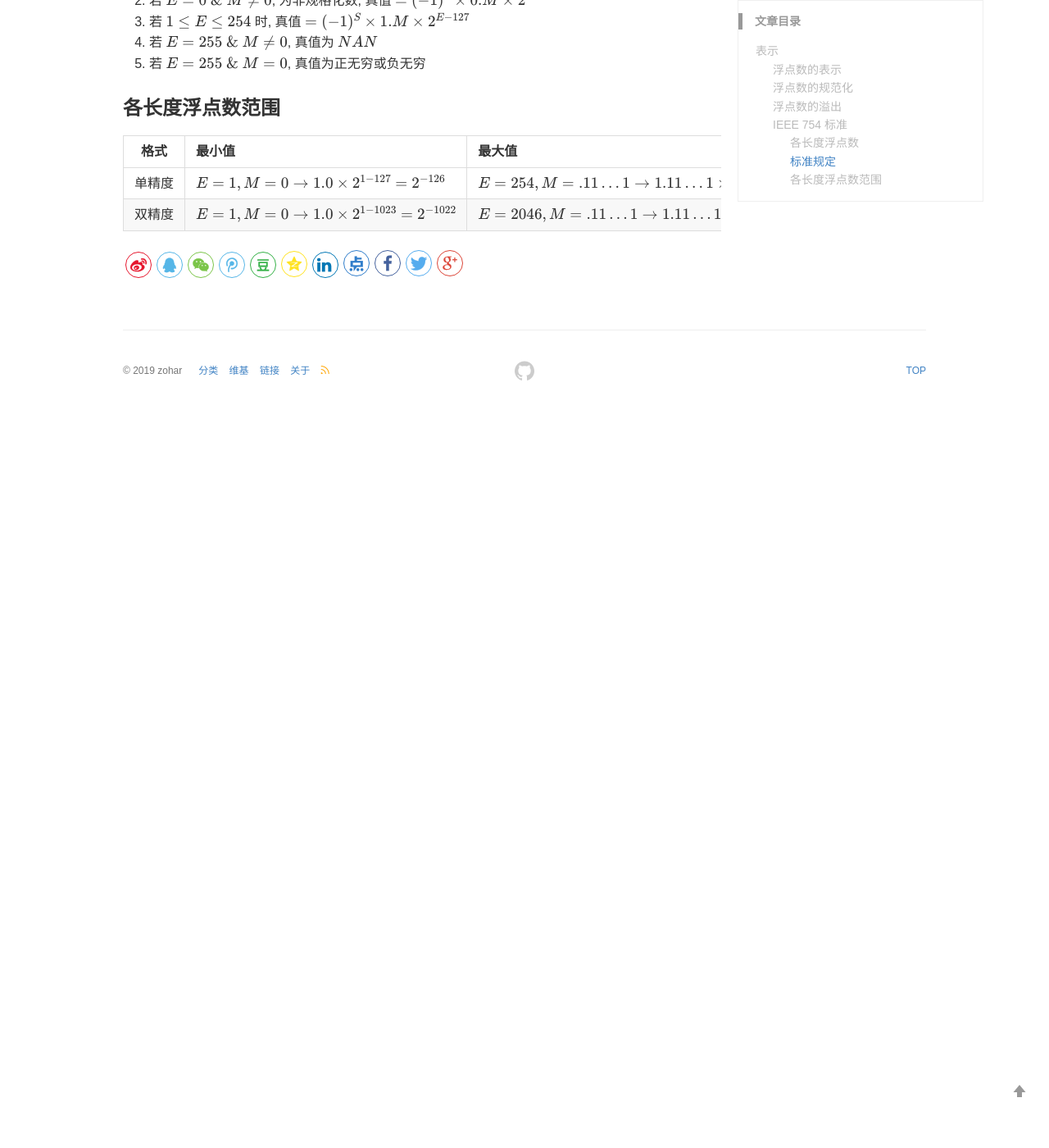
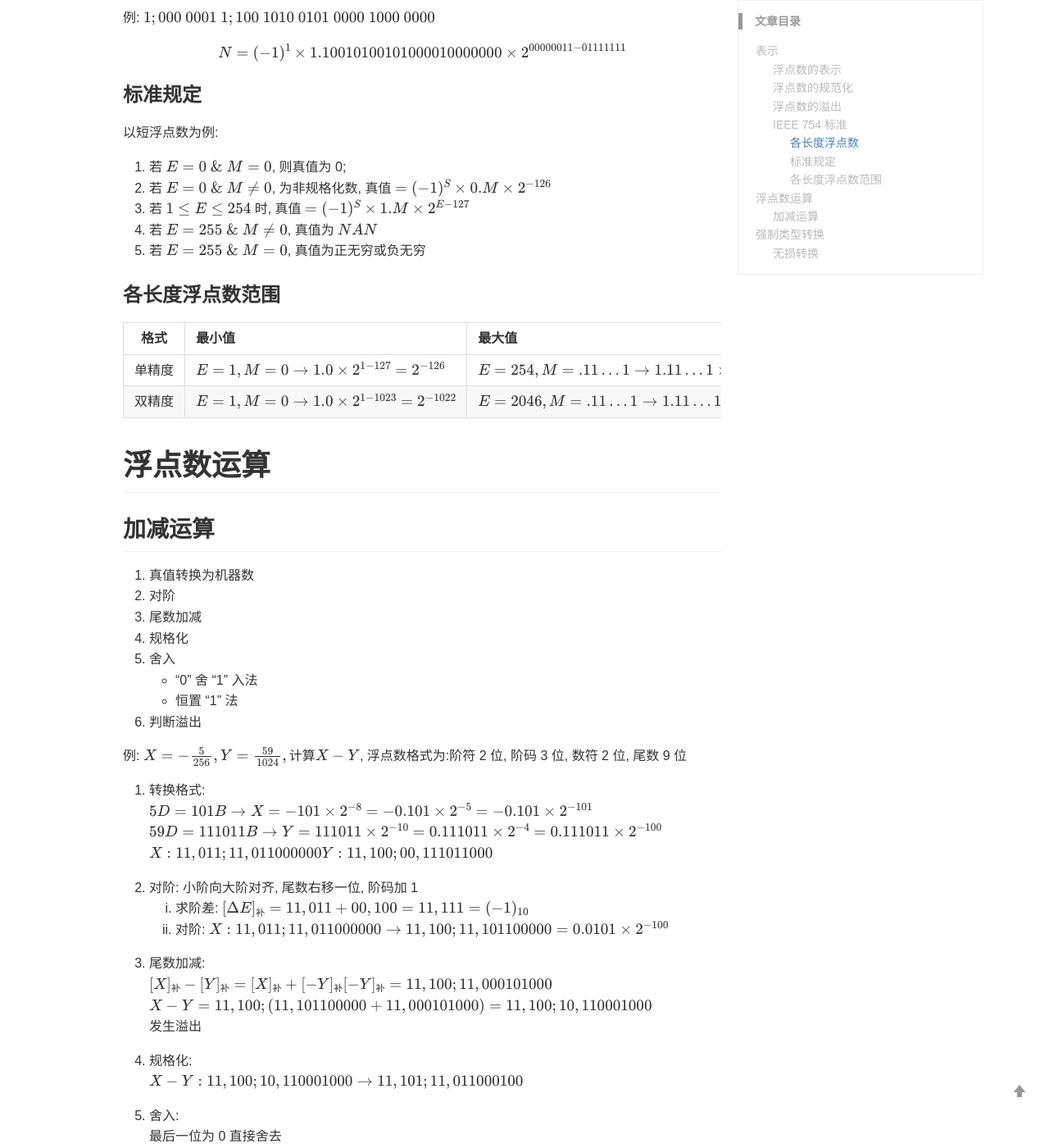
Before and after one commit to zoharyips/zoharyips.github.io, a Jekyll site: the page built from _posts/Computer Structure/2019-06-26-floating-point.md, in a window 1280 px wide and 1400 px high, scrolled down 2488 px. Shown: the whole window at 82% size. Built offline with Jekyll 4.4.1, drawn with Linux system fonts in a browser that asks for light colours; formulas are drawn with MathJax 3; comment, search, counter and statistics services are not loaded; before the commit the page ends 2989 px from its top, so only the background shows below that; some of the changed text lies outside the part shown.

Commit message:
upload floating-point.md

```diff
--- a/_posts/Computer Structure/2019-06-26-floating-point.md
+++ b/_posts/Computer Structure/2019-06-26-floating-point.md
@@ -43,7 +43,14 @@
 
     例: $$a=010;00.1001, b=010;00.1000,\ 求\ a+b$$
 
-
+    $$
+    \begin{align}
+    a+b &=2^{010}\times 0.1001 + 2^{010}\times 0.1000\\
+    &=2^{010}\times (0.1001 + 0.1000)\\
+    &=2^{010}\times 1.0001\\
+    &=2^{011}\times 0.0001\\
+    \end{align}
+    $$
 
 * 特点: 尾数有固定的绝对值范围
 
@@ -102,3 +109,71 @@
 :-: | :- | :-
 单精度 | $$E=1, M=0\to 1.0\times 2^{1-127}=2^{-126}$$ | $$E=254, M=.11\dots 1\to 1.11\dots 1\times 2^{254-127}=2^{127}\times (2-2^{-23})$$
 双精度 | $$E=1, M=0\to 1.0\times 2^{1-1023}=2^{-1022}$$ | $$E=2046, M=.11\dots 1\to 1.11\dots 1\times 2^{2046-1023}=2^{1023}\times (2-2^{-52})$$
+
+# 浮点数运算
+
+## 加减运算
+
+0. 真值转换为机器数
+1. 对阶
+2. 尾数加减
+3. 规格化
+4. 舍入
+    * "0" 舍 "1" 入法
+    * 恒置 "1" 法
+5. 判断溢出
+
+例: $$X=-\frac {5}{256},Y=\frac {59}{1024}, 计算 X-Y$$, 浮点数格式为:阶符 2 位, 阶码 3 位, 数符 2 位, 尾数 9 位
+
+0. 转换格式:
+$$5D=101B\to X=-101\times 2^{-8} = -0.101\times 2^{-5} = -0.101\times 2^{-101}$$
+$$59D=111011B\to Y=111011\times 2^{-10} = 0.111011\times 2^{-4}= 0.111011\times 2^{-100}$$
+$$X: 11,011;11,011000000\\Y:11,100;00,111011000$$
+
+1. 对阶: 小阶向大阶对齐, 尾数右移一位, 阶码加 1
+    1. 求阶差: $$[\Delta E]_补=11,011+00,100=11,111=(-1)_{10}$$
+    2. 对阶: $$X: 11,011;11,011000000\to 11,100;11,101100000 = 0.0101\times 2^{-100}$$
+
+2. 尾数加减:
+$$[X]_补-[Y]_补=[X]_补+[-Y]_补\\ [-Y]_补=11,100;11,000101000 $$
+$$X-Y=11,100; (11,101100000 + 11,000101000)=11,100; 10,110001000$$
+发生溢出
+
+3. 规格化:
+$$X-Y: 11,100; 10,110001000 \to 11,101;11,011000100$$
+
+4. 舍入:
+最后一位为 0 直接舍去
+
+5. 判断溢出: 阶符和数符皆无异常, 故无溢出
+
+# 强制类型转换
+
+$$
+\begin{array}{l|ccc}
+type&\text{x16}&\text{x32}&\text{x64}\\
+\hline
+char&8&8&8\\
+short&16&16&16\\
+int&16&32&32\\
+long&32&32&64\\
+long long&64&64&64\\
+float&16&32&32\\
+double&64&64&64\\
+\end{array}
+$$
+
+## 无损转换
+
+范围、精度从小到大，转换过程没有损失
+
+1. $$char\to int\to long\to double$$
+2. $$float\to double$$
+
+int 不能与 float 互转：
+
+int： $$-2^{31} \sim 2^{31}-1$$, 有效数字 32 位
+float： $$\pm [2^{-126}\sim 2^{127}\times (2-2^{-23})]$$, 有效数字23+1=24位
+
+1. $$int\to float$$: 可能损失精度
+2. $$float\to int$$: 可能溢出及损失精度
```
Also changed, not shown: _posts/2019-06-25-MathJax.md (+3 -3 lines), _posts/Computer Structure/2019-06-24-Machine-level-representation-of-data.md (+12 -4 lines).
